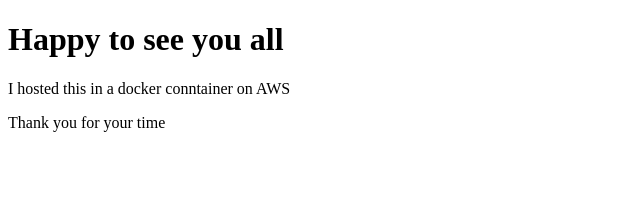
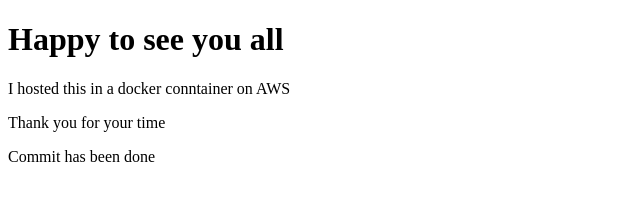
Before and after one commit to Ravindher133/HTML, a plain HTML site: page web/index.html in a window 1280 px wide. Shown: the whole page, without its empty margins (0-640 px from the left). Drawn offline with Linux system fonts and the light colour scheme.

Commit message:
Third Commit

```diff
--- a/web/index.html
+++ b/web/index.html
@@ -6,6 +6,7 @@
             <h1> Happy to see you all</h1>
             <p> I hosted this in a docker conntainer on AWS</p>
             <p>Thank you for your time</p>
+            <p>Commit has been done</p>
         </body>
     </head>
 </html>
```
